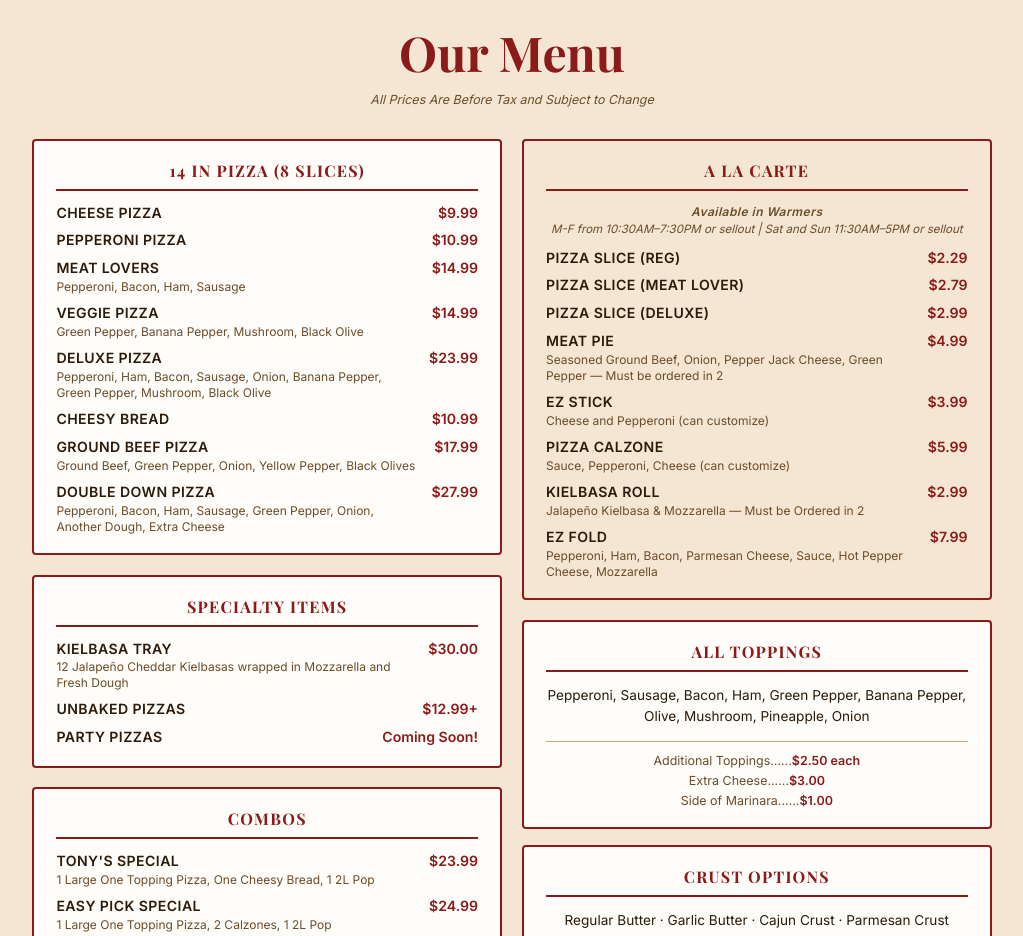
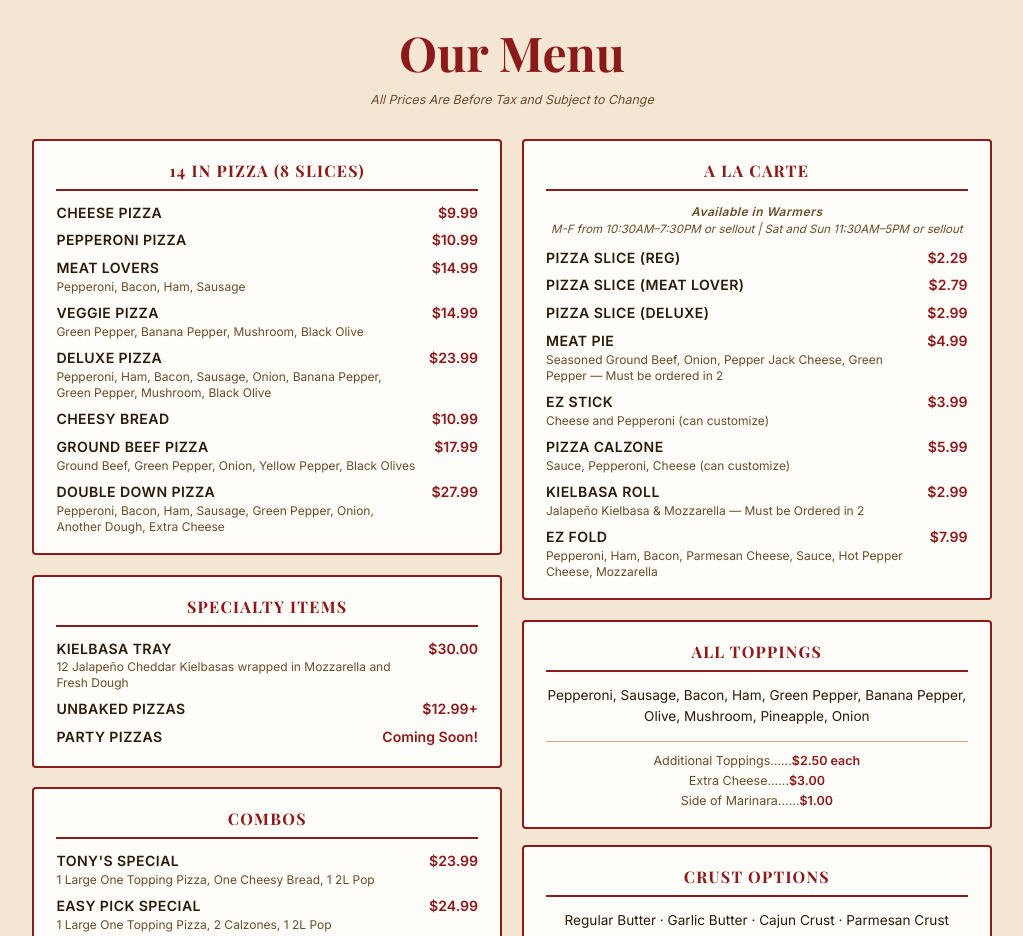
Before and after one commit to K0nja/easypick-mini-mart, a React (Vite) app: page / in a window 1280 px wide. Shown: the part 1820-2756 px from the top of the page, without its empty margins (128-1151 px from the left). Built offline with nearby package versions, Linux system fonts and the light colour scheme; no server answers; the database is empty.

Commit message:
fix color

```diff
--- a/src/components/MenuSection.css
+++ b/src/components/MenuSection.css
@@ -6,9 +6,6 @@
   break-inside: avoid;
 }
 
-.menu-section--ala-carte {
-  background: var(--cream);
-}
 
 .menu-section-title {
   font-size: 1rem;
```
